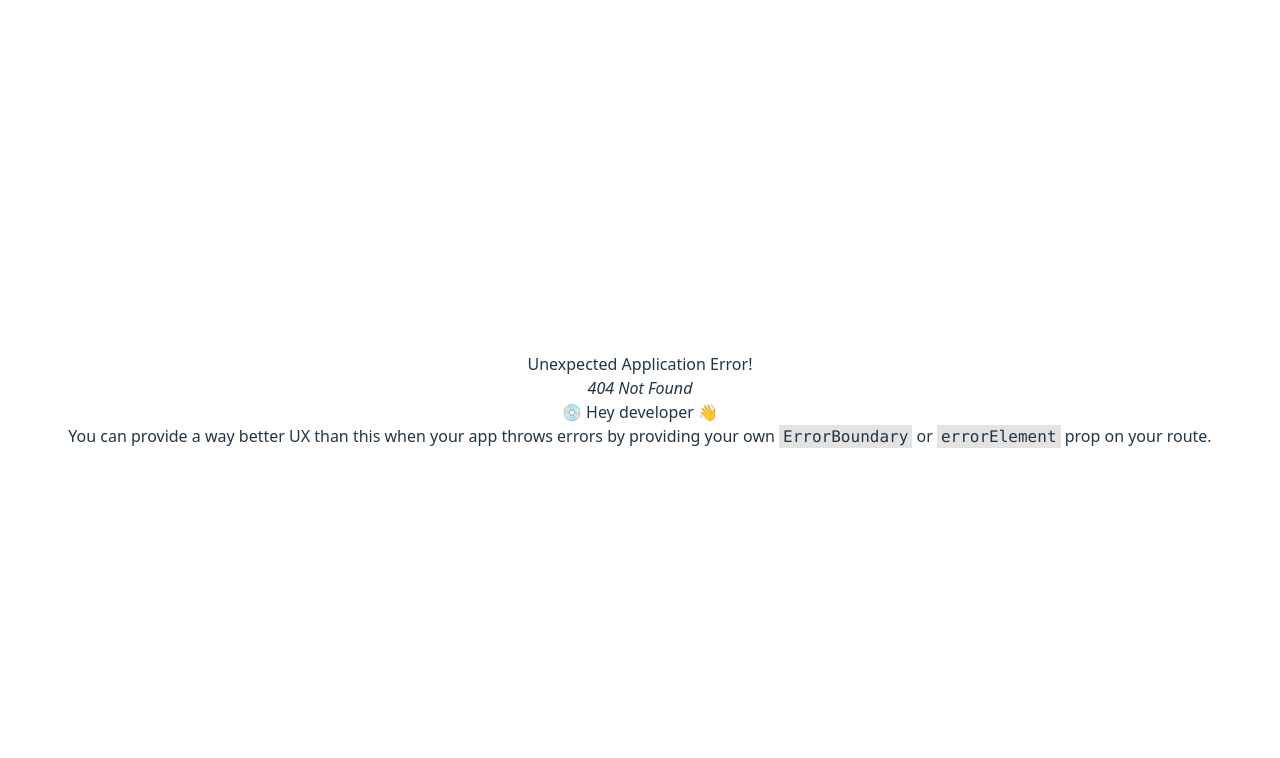
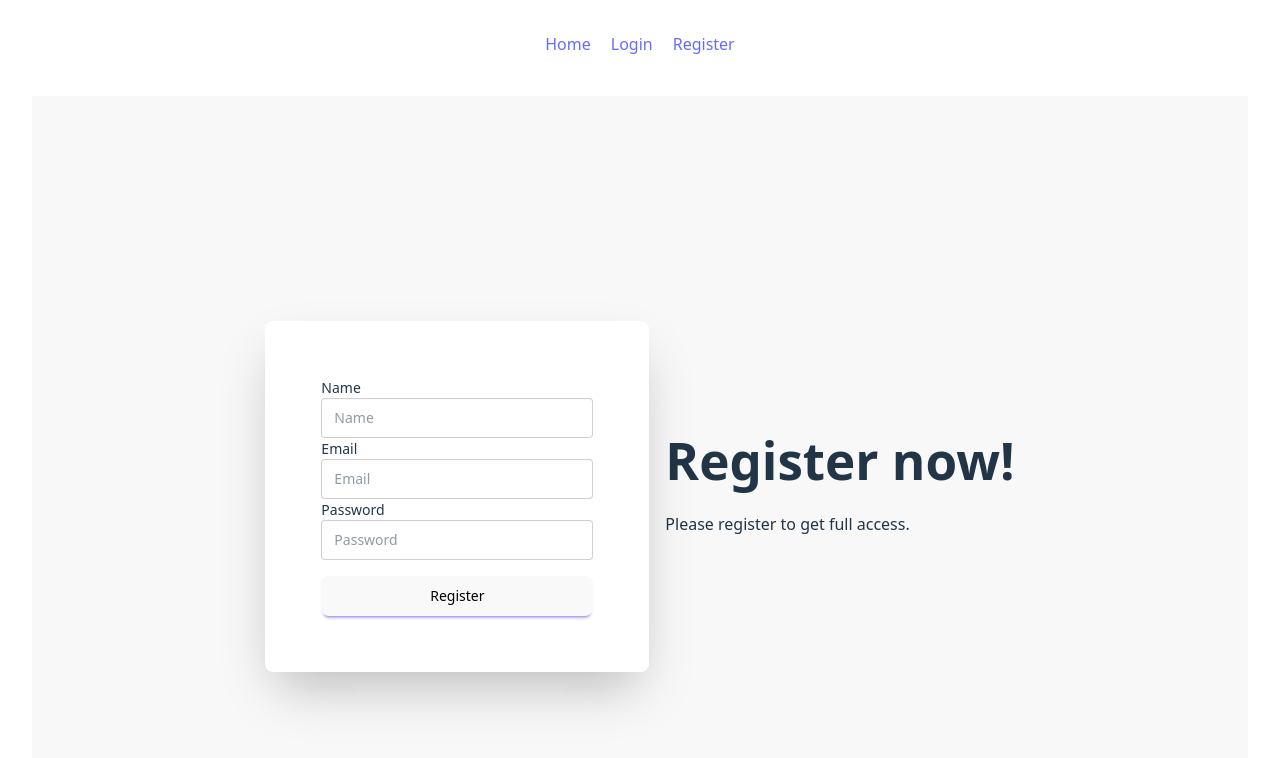
Before and after one commit to Maksudulfcub/firebase-intro, a React (Vite) app: page /register in a window 1280 px wide. Before the commit this address had no page. Shown: the top 758 px of the page. Built offline with nearby package versions, Linux system fonts and the light colour scheme.

Commit message:
Email and password sign in method applied

```diff
--- a/src/App.css
+++ b/src/App.css
@@ -5,7 +5,6 @@
 
 
 #root {
-  max-width: 1280px;
   margin: 0 auto;
   padding: 2rem;
   text-align: center;
--- a/src/components/Header/Header.jsx
+++ b/src/components/Header/Header.jsx
@@ -2,9 +2,10 @@ import { NavLink } from "react-router-dom";
 
 const Header = () => {
     return (
-        <div>
+        <div className="space-x-5 mb-10">
             <NavLink style={{'marginRight':'20px'}} to="/">Home</NavLink>
             <NavLink to="/login">Login</NavLink>
+            <NavLink to="/register">Register</NavLink>
         </div>
     );
 };
--- /dev/null
+++ b/src/components/Register/Register.jsx
@@ -0,0 +1,53 @@
+import { createUserWithEmailAndPassword } from "firebase/auth";
+import auth from "../../assets/firebase/firebase.init";
+import { useState } from "react";
+
+const Register = () => {
+
+    const [regError, setRegError] = useState('');
+
+    const handleRegister = e => {
+        e.preventDefault();
+        const email = e.target.email.value;
+        const password = e.target.password.value;
+
+        createUserWithEmailAndPassword(auth, email, password)
+            .then((result) => {
+                console.log(result.user);
+            })
+            .catch((error) => {
+                console.log(error);
+                setRegError(error);
+            })
+    }
+
+    return (
+        <div>
+            <div className="hero bg-base-200 min-h-screen">
+                <div className="hero-content flex-col lg:flex-row-reverse">
+                    <div className="text-center lg:text-left">
+                        <h1 className="text-5xl font-bold">Register now!</h1>
+                        <p className="py-6">
+                            Please register to get full access.
+                        </p>
+                    </div>
+                    <div className="card bg-base-100 w-full max-w-sm shrink-0 shadow-2xl">
+                        <div className="card-body">
+                            <form onSubmit={handleRegister} className="form text-left">
+                                <label className="form-label">Name</label>
+                                <input type="text" name="name" className="input" placeholder="Name" />
+                                <label className="form-label">Email</label>
+                                <input type="email" name="email" className="input" placeholder="Email" />
+                                <label className="form-label">Password</label>
+                                <input type="password" name="password" className="input" placeholder="Password" />
+                                <button className="btn w-full btn-primary mt-4">Register</button>
+                            </form>
+                        </div>
+                    </div>
+                </div>
+            </div>
+        </div>
+    );
+};
+
+export default Register;
--- a/src/index.css
+++ b/src/index.css
@@ -25,9 +25,7 @@ a:hover {
 
 body {
   margin: 0;
-  display: flex;
   place-items: center;
-  min-width: 320px;
   min-height: 100vh;
 }
 
--- a/src/main.jsx
+++ b/src/main.jsx
@@ -9,6 +9,7 @@ import {
 import Root from './layouts/Root.jsx';
 import Home from './components/Home/Home.jsx';
 import Login from './components/Login/Login.jsx';
+import Register from './components/Register/Register.jsx';
 
 const router = createBrowserRouter([
   {
@@ -23,6 +24,10 @@ const router = createBrowserRouter([
         path: "/login",
         element: <Login></Login>,
       },
+      {
+        path: "/register",
+        element: <Register></Register>,
+      },
     ]
   },
 ]);
```
